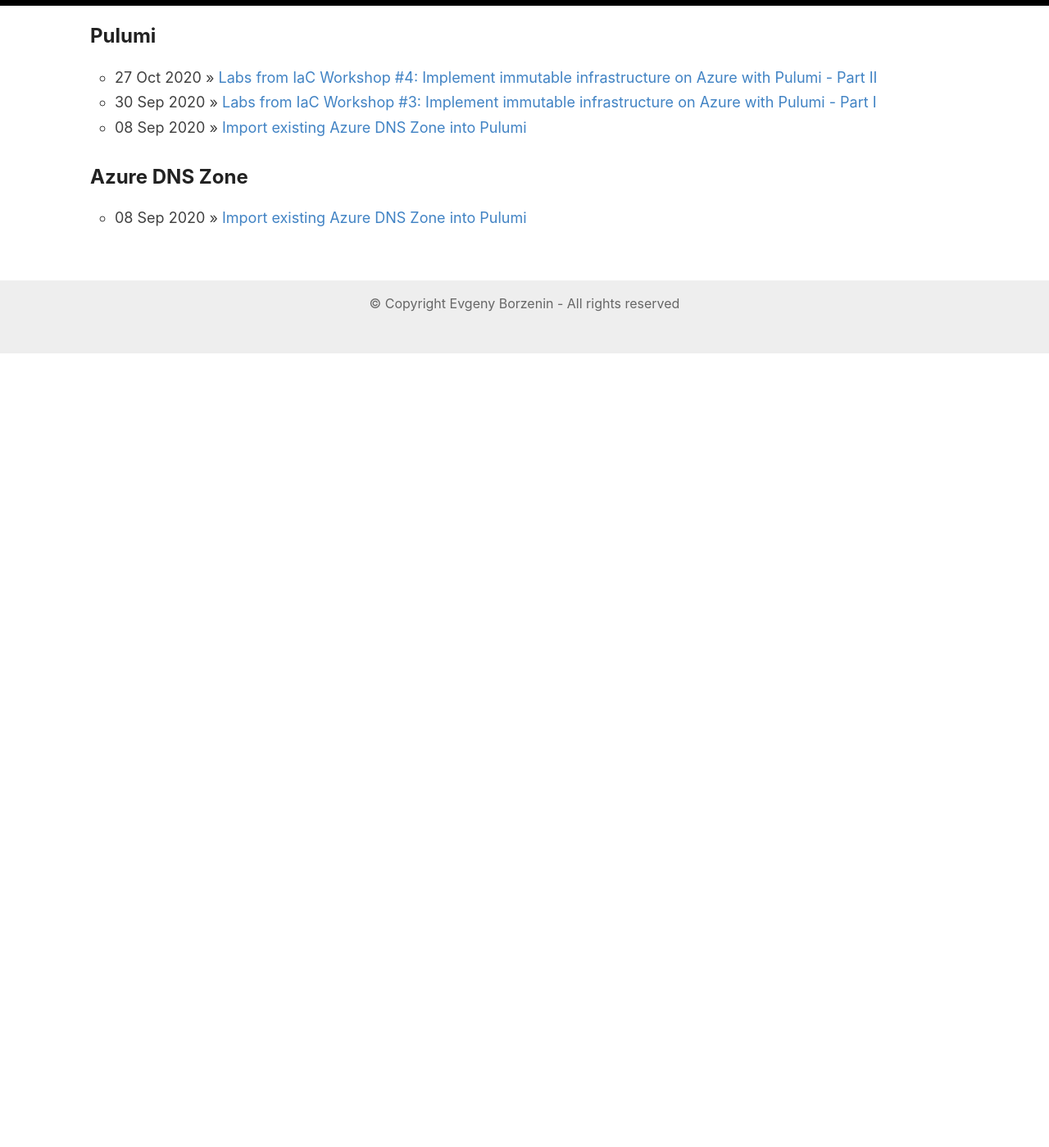
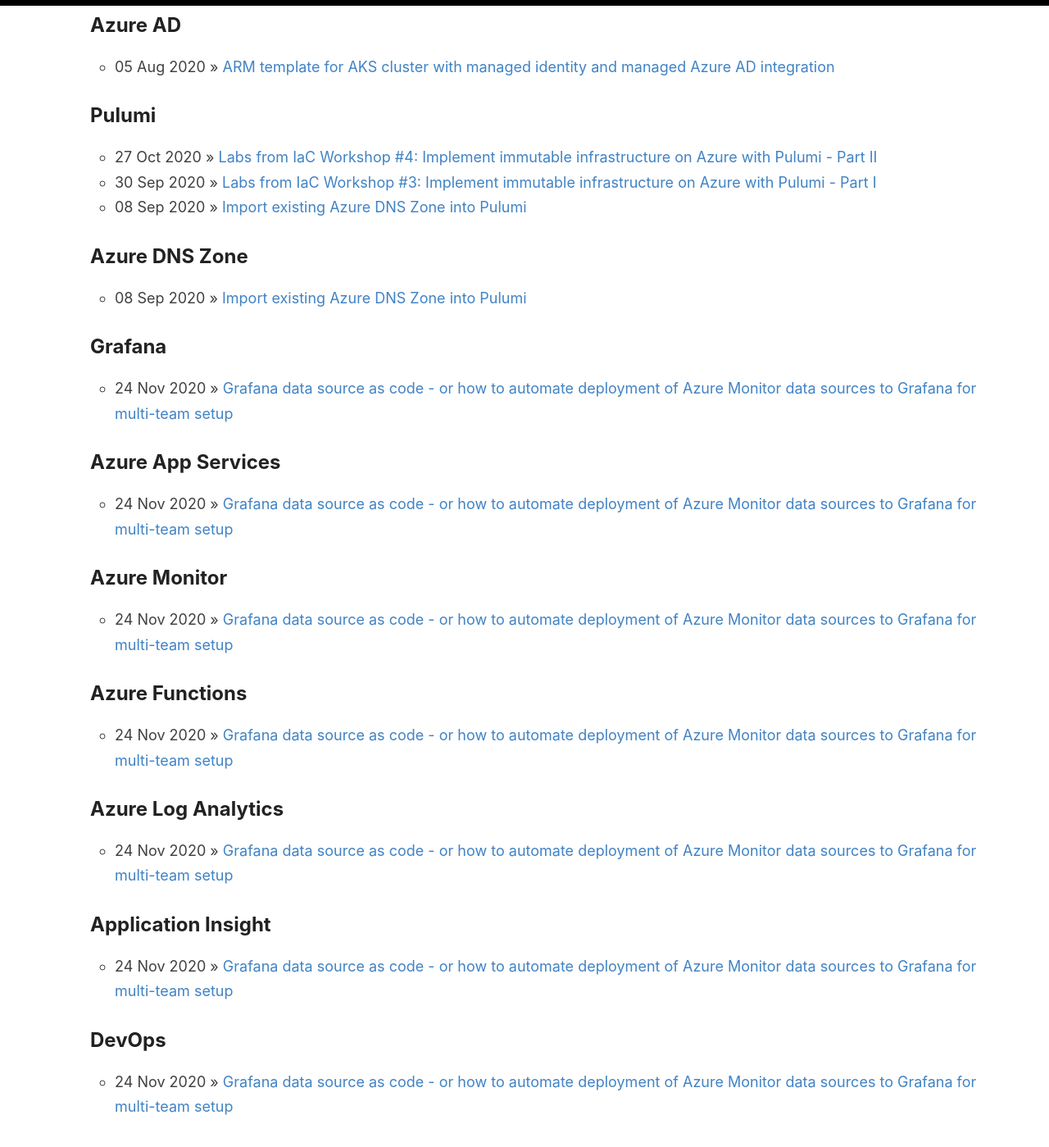
Before and after one commit to evgenyb/evgenyb.github.io, a Jekyll site: the page built from _pages/tags.md, in a window 1280 px wide and 1400 px high, scrolled down 3430 px. Shown: the whole window at 82% size. Built offline with Jekyll 4.4.1, drawn with Linux system fonts in a browser that asks for light colours; nearby versions of some CDN libraries; before the commit the page ends 3861 px from its top, so only the background shows below that; some of the changed lines change nothing that is shown; some of the changed text lies outside the part shown.

Commit message:
Evgenyb/issue6 (#27)
* Start new post about grafana data source provisioning

* Work with iteration 2

* Add script and template. Try to improve other content

* Write example how to configure AppInsight data source

* Cleaning up content

* Add image

* Cleaning up content

* Cleaning up content

* Fix grafana documentation links

* Rename post

* Add link to github issue

* Fix broken frafana doc links

* Working with the content

* QA

````diff
--- /dev/null
+++ b/_posts/2020-11-24-grafana-data-source-as-code-or-how-to-deploy-azure-monitor-data-course-to-grafana.md
@@ -0,0 +1,439 @@
+---
+layout: post
+title: "Grafana data source as code - or how to automate deployment of Azure Monitor data sources to Grafana for multi-team setup"
+date: 2020-11-24
+image: ../images/2020-05-18-infra.png
+description: "Grafana supports many different storage back-ends for your time series data, including Azure Monitor, Log Analytics and Application Insights. In this blogpost I show how you can automate provision of grafana data-source for Azure time-series data-sources."
+categories: ["Grafana", "Azure App Services", "AKS", "Azure Monitor", "Azure Functions", "Azure Log Analytics", "Application Insight", "DevOps"]
+githubissuesid: 26
+---
+
+In my current project, the most of the workload is running on Azure ([Azure Kubernetes Service](https://azure.microsoft.com/nb-no/services/kubernetes-service?WT.mc_id=AZ-MVP-5003837), [Azure Functions](https://docs.microsoft.com/en-us/azure/azure-functions?WT.mc_id=AZ-MVP-5003837) and [Azure App Services](https://docs.microsoft.com/en-us/azure/app-service?WT.mc_id=AZ-MVP-5003837)) and we use [Azure Monitor](https://docs.microsoft.com/en-us/azure/azure-monitor/overview?WT.mc_id=AZ-MVP-5003837), [Azure Log Analytics](https://docs.microsoft.com/en-us/azure/azure-monitor/log-query/log-analytics-overview?WT.mc_id=AZ-MVP-5003837) and [Application Insight](https://docs.microsoft.com/en-us/azure/azure-monitor/app/app-insights-overview?WT.mc_id=AZ-MVP-5003837) to collect and analyse our logs and metrics. However, for the metrics visualization and alerts we use [Grafana](https://grafana.com/).
+
+![infra](../images/2020-05-18-infra.png)
+
+## Grafana terminology
+
+Let's start by introducing some of the terms used in Grafana.
+
+### Data source
+
+Grafana supports many different storage back-ends for your time series data ([data-source](https://grafana.com/docs/grafana/latest/datasources/#data-sources)). Each data-source has a specific Query Editor that is customized for the features and capabilities that the particular data-source exposes.
+
+It is not a surprise that [Azure Monitor](https://grafana.com/docs/grafana/latest/datasources/azuremonitor/) is one of the supported data-sources.
+
+#### Azure Monitor data-source
+
+The Grafana Azure Monitor data-source supports the following services:
+
+* [Azure Monitor](https://grafana.com/docs/grafana/latest/datasources/azuremonitor/#query-the-azure-monitor-service) - the platform service that provides a single source for monitoring Azure resources.
+* [Application Insights](https://grafana.com/docs/grafana/latest/datasources/azuremonitor/#query-the-application-insights-service) - an extensible Application Performance Management (APM) service for web developers on multiple platforms.
+* [Azure Log Analytics](https://grafana.com/docs/grafana/latest/datasources/azuremonitor/#querying-the-azure-log-analytics-service) - a service that gives you access to log data collected by Azure Monitor.
+
+### Dashboard
+
+A [dashboard](https://grafana.com/docs/grafana/latest/dashboards/) is a set of one or more panels organized and arranged into one or more rows. Grafana ships with a variety of Panels. Each panel can interact with data from any configured Grafana [Data Source](https://grafana.com/docs/grafana/latest/datasources/#data-sources).
+Dashboards can be tagged.
+
+### Alert
+
+[Alerts](https://grafana.com/docs/grafana/latest/alerting/#alerts-overview) allow you to identify problems in your system moments after they occur. By quickly identifying unintended changes in your system, you can minimize disruptions to your services.
+
+### Users and Teams
+
+[Users](https://grafana.com/docs/grafana/latest/manage-users/#users) are named accounts in Grafana that can be granted permissions to access resources throughout Grafana.
+
+[Teams](https://grafana.com/docs/grafana/latest/manage-users/#teams) allow you to grant permissions for a group of users.
+
+## Teams structure
+
+There are several independent autonomous teams and they use different Azure Monitor services to collect logs and metrics from applications and services owned by these teams. Azure Monitor services are deployed to different resource groups at different subscriptions.
+
+At the same time, all teams use the same Grafana instance. To visualize their data, teams need to configure their own Grafana data-sources, connected to the teams' Azure Monitor services. With data-sources in place, teams can create dashboards and alerts using their data-sources.
+
+How should we organize Grafana resources in such a multi-team environment?
+
+## Structuring Grafana resources
+
+Here are some of our conventions:
+
+* Grafana instance is deployed and running inside AKS cluster.
+* We use Azure AD integration for Grafana. That means that users have to use their Azure AD accounts to login to Grafana. I will cover how to enable Azure AD integration for Grafana instance running in AKS in one of the later posts.
+* Users are assigned to one (or several) Grafana Teams. The same name is used for Grafana Team and Azure AD team.
+* Each team has its own Dashboard folder with the same name as the Team name.
+* We use Access Control List (ACL) model to [limit access](https://grafana.com/docs/grafana/latest/permissions/dashboard_folder_permissions/#dashboard-and-folder-permissions) to dashboard folder.
+* We use dashboard `tags` to link dashboards to the teams.
+
+## Deployment of Grafana resources owned by the teams
+
+For dashboards, we are currently evaluating [grafonnet](https://grafana.github.io/grafonnet-lib/). The idea is that teams implement Grafana dashboard as code and deploy them to Grafana with CI/CD pipelines.
+
+When it comes to data-source provisioning, there are 3 ways you can deploy data-source in Grafana:
+
+1. Click-ops via Grafana UI
+2. Use [Data source API](https://grafana.com/docs/grafana/latest/http_api/data_source/)
+3. Configure the data-source with [provisioning](https://grafana.com/docs/grafana/latest/datasources/azuremonitor/#configure-the-data-source-with-provisioning)
+
+Options 1 is not an option at all, it's a good way to learn and "play around", but can't be used for automation. Option 3 allows you to provision dashboards during Grafana deployment and this is good option for post provisioning configuration. But in our case, teams should be able to configure and deploy their data-sources themselves at any time. Therefore we decided to go for a declarative approach. That means that teams will configure their data-sources as `json` files, create a PR to the Grafana resources repository, and when PR is approved and merged, data-sources will be automatically deployed to Grafana using Azure DevOps CI/CD pipelines.
+
+## Azure monitor data-source configuration
+
+Let's check what it takes to configure Azure Monitor data-source.
+Azure Monitor data-source can access metrics from different services and each service can be configured individually.
+
+### Azure Monitor service
+
+For Azure Monitor service, you need 4 pieces of information from Azure:
+
+* Azure AD `Tenant id`
+* Azure AD application `Client Id`
+* Azure AD application `Client Secret`
+* Default Subscription Id
+
+### Azure Log Analytics service
+
+For Azure Log Analytics service, you need to provide the following configuration values:
+
+* Azure AD `Tenant id`
+* Azure AD application `Client Id`
+* Azure AD application `Client Secret`
+* Default `Subscription Id`
+* Default `Workspace`
+
+If you use both Azure Monitor Service and Log analytics Service at the same data-source and if Azure Monitor and Log Analytics are at the same subscription, you can use the same data-source configuration for Azure Monitor and Log Analytics services.
+
+### Application Insights
+
+For Application Insights you need two pieces of information:
+
+* Application Insights `Application ID`
+* Application Insights `API Key`
+
+You can configure different combination of services at the same data-source. It may contain all three services, two of them or just one service.
+
+## Sensitive information
+
+We want to use `json` files for data-source configuration and store them to git repository, and we definitely don't want to hard-code sensitive information, like Azure AD Application `Client secret` or Application Insights `API key`.
+We store sensitive information at Azure Key Vault, and since our teams use different Azure subscriptions for their resources, this sensitive pieces of data-source configuration will be distributed within different key-vaults, owned by the teams.
+
+For instance, if a team wants to add data-source for Application Insights service, they need to specify AppInsights `Application ID` and `API Key`. Since `API Key` is a sensitive information, it will be stored at one of the team's key-vaults and team will provide the following information about the key-vault inside data-source configuration:
+
+* key-vault name
+* key-vault resource group name
+* key-vault subscription id
+* key-vault secret name
+
+If we "transform" this information to `json`, it will look like this:
+
+```json
+...
+"apiKey": {
+    "keyvault": {
+        "name": "iac-foobar-infra-kv",
+        "subscriptionId": "00000000-0000-0000-0000-000000000000",
+        "resourceGroupName": "iac-app-foobar-rg",
+        "secretName": "appinsight-api-key"
+    }
+}
+...
+```
+
+## Configuration file
+
+We decided to use one file per data-source type, and here is the complete configuration file structure for `grafana-azure-monitor-datasource` type:
+
+```json
+{
+    "name": "",
+    "environment": "",
+    "team": "",
+    "type": "grafana-azure-monitor-datasource",
+    "monitor": {
+        "subscriptionId": "",
+        "tenantId": "",
+        "clientId": "",
+        "clientSecret": {
+            "keyvault": {
+                "name": "",
+                "subscriptionId": "",
+                "resourceGroupName": "",
+                "secretName": ""
+            }
+        }
+    },
+    "logAnalytics": {
+        "subscriptionId": "",
+        "tenantId": "",
+        "workspace": "",
+        "clientId": "",
+        "clientSecret": {
+            "keyvault": {
+                "name": "",
+                "subscriptionId": "",
+                "resourceGroupName": "",
+                "secretName": ""
+            }
+        }
+    },
+    "appInsights": {
+        "applicationId": "",
+        "apiKey": {
+            "keyvault": {
+                "name": "",
+                "subscriptionId": "",
+                "resourceGroupName": "",
+                "secretName": ""
+            }
+        }
+    }
+}
+```
+
+### name
+
+the "logical" name of the data-source
+
+### environment
+
+Teams may have different environments for their resources and each environment may have its own set of Azure Monitor, Log Analytics or Application Insights services. In this case, teams need to create a data-source for each environment and the actual name of the data-source in Grafana will be composed as: `datasource-name-environment-ds`.
+
+### team
+
+name of the team owning data-source
+
+### type
+
+as of now, we only use one data-source type, but eventually, we may have other type of data-source (for example, prometheus). For Azure Monitor data-source, the type is set to `grafana-azure-monitor-datasource`.
+
+### monitor
+
+If a team uses Azure Monitor service, they need to add `monitor` section and provide the following information:
+
+* subscriptionId - Azure Monitor `Subscription Id`
+* tenantId - Azure AD `Tenant Id`
+* clientId - Azure AD `Application Id`
+* clientSecret - reference to key-vault secret containing Azure AD Application secret
+
+### logAnalytics
+
+If a team uses Log Analytics service, they need to add `logAnalytics` section and provide the following information:
+
+* subscriptionId - Azure Monitor `Subscription Id`
+* tenantId - Azure AD `Tenant Id`
+* workspace - Log Analytics default workspace id
+* clientId - Azure AD `Application Id`
+* clientSecret - reference to key-vault secret containing Azure AD Application secret
+
+### appInsights
+
+If a team uses Application Insights service, they need to add `appInsights` section and provide the following information:
+
+* applicationId - Application Insights `Application Id`
+* apiKey - reference to key-vault secret containing Application Insights `API Key`
+
+## Provisioning script
+
+In our case, we use bash with [`jq`](https://stedolan.github.io/jq/) to work with `json`, `az cli` to get access to Azure resources (like key-vaults) and `curl` to call Grafana rest API, and here is what our provisioning script does:
+
+* Reads input parameters
+* Reads Grafana admin user password from the key-vault
+* Reads json configuration from the data-source file
+* Parses `name`, `type` and `team` information
+* If data-source contains `monitor` section, parses it and extracts all configuration values. Reads `clientSecret` property value from the specified key-vault.
+* If data-source contains `logAnalytics` section, parses it and extracts all configuration values. Reads `clientSecret` property value from the specified key-vault.
+* If data-source contains `appInsights` section, parses it and extracts all configuration values. Reads `apiKey` property value from the specified key-vault.
+* Replaces all placeholders with actual values in datasource template file
+* Checks if data-source already exists
+* If it does, updates existing data-source using Grafana Rest API
+* If it doesn't, creates a new data-source using Grafana Rest API
+
+Here are some fragments of the script:
+
+```bash
+...
+
+function parseSecretValue() {
+    secretSectionJson=$1
+    secretValue=""
+    keyvaultName=$(echo ${secretSectionJson} | jq -r .keyvault.name)
+    keyvaultSubscriptionId=$(echo ${secretSectionJson} | jq -r .keyvault.subscriptionId)
+    keyvaultResourceGroupName=$(echo ${secretSectionJson} | jq -r .keyvault.resourceGroupName)
+    keyvaultSecretName=$(echo ${secretSectionJson} | jq -r .keyvault.secretName)
+    echo -e "Reading ${keyvaultSecretName} secret from ${keyvaultName}(${keyvaultSubscriptionId})"
+    secretValue=$(az keyvault secret show -n ${keyvaultSecretName} --vault-name ${keyvaultName} --subscription ${keyvaultSubscriptionId} --query value -o tsv)
+}
+
+echo -e "Reading data source configuration from ${datasourceFile} file"
+json=$(jq -r '.' ${datasourceFile})
+
+name=$(echo $json | jq -r .name)
+team=$(echo $json | jq -r .team)
+type=$(echo $json | jq -r .type)
+environment=$(echo $json | jq -r .environment)
+
+echo -e "Check if data source contains Monitor section"
+if [[ $(echo $json | jq 'has("monitor")') == true ]]; then
+    echo -e "Monitor section exists, parsing configuration"
+    subscriptionId=$(echo ${json} | jq -r .monitor.subscriptionId)
+    tenantId=$(echo ${json} | jq -r .monitor.tenantId)
+    clientId=$(echo ${json} | jq -r .monitor.clientId)
+    if [[ $(echo $json | jq .monitor | jq 'has("clientSecret")') = true ]]; then
+        parseSecretValue "$(echo $json | jq .monitor.clientSecret)"
+        clientSecret=${secretValue}
+    else
+        echo -e "No clientSecret information specified. Aborting..."
+    fi
+else
+    echo -e "Monitor section isn't configured..."
+    subscriptionId=""
+    tenantId=""
+    clientId=""
+    clientSecret=""
+fi
+
+...
+
+dataSourceName="${name}-${environment}-ds"
+echo -e "Check if $dataSourceName already exists"
+dataSourceId=$(curl -s -u admin:${adminPassword} \
+        -X GET "$grafanaRestAPIUrl/api/datasources/name/${dataSourceName}" \
+        -H 'content-type: application/json' \
+        -H 'accept: application/json' | jq .id -r)
+if [[ ${dataSourceId} == "null" ]]; then
+    dataSourceId=0
+fi
+
+echo -e "Transforming azure-monitor-datasource-template.json to azure-monitor-datasource.json"
+cat ./templates/azure-monitor-datasource-template.json | \
+     sed -e 's|{dataSourceId}|'${dataSourceId}'|g' | \
+     sed -e 's|{dataSourceName}|'"${dataSourceName}"'|g' | \
+     sed -e 's|{clientId}|'"${clientId}"'|g' | \
+     sed -e 's|{clientSecret}|'"${clientSecret}"'|g' | \
+     sed -e 's|{subscriptionId}|'"${subscriptionId}"'|g' | \
+     sed -e 's|{tenantId}|'"${tenantId}"'|g'  | \
+     sed -e 's|{logAnalyticsDefaultWorkspace}|'"${logAnalyticsDefaultWorkspace}"'|g'  | \
+     sed -e 's|{logAnalyticsClientId}|'"${logAnalyticsClientId}"'|g'  | \
+     sed -e 's|{logAnalyticsClientSecret}|'"${logAnalyticsClientSecret}"'|g'  | \
+     sed -e 's|{logAnalyticsSubscriptionId}|'"${logAnalyticsSubscriptionId}"'|g'  | \
+     sed -e 's|{logAnalyticsTenantId}|'"${logAnalyticsTenantId}"'|g'  | \
+     sed -e 's|{appInsightsAppId}|'"${appInsightsAppId}"'|g'  | \
+     sed -e 's|{appInsightsApiKey}|'"${appInsightsApiKey}"'|g'  > "${dataSourceName}.json"
+
+if [[ ${dataSourceId} == 0 ]]; then
+    echo -e "Deploying new grafana Data Source ${dataSourceName} from ${dataSourceName}.json file using ${grafanaRestAPIUrl} rest API"
+    dataSourceId=$(curl -s -u admin:${adminPassword} \
+            -X POST "$grafanaRestAPIUrl/api/datasources" \
+            -H 'content-type: application/json' \
+            -H 'accept: application/json' \
+            --data-binary "@${dataSourceName}.json" | jq .datasource.id -r)
+else
+    echo -e "Updating grafana Data Source ${dataSourceName}(${dataSourceId}) from ${dataSourceName}.json file using ${grafanaRestAPIUrl} rest API"
+    dataSourceId=$(curl -s -u admin:${adminPassword} \
+            -X PUT "$grafanaRestAPIUrl/api/datasources/${dataSourceId}" \
+            -H 'content-type: application/json' \
+            -H 'accept: application/json' \
+            --data-binary "@${dataSourceName}.json" | jq .datasource.id -r)
+fi
+...
+```
+
+and here is the data-source template file
+
+```json
+{
+    "id": {dataSourceId},
+    "name": "{dataSourceName}",
+    "type": "grafana-azure-monitor-datasource",
+    "access": "proxy",
+    "isDefault": false,
+    "basicAuth": false,
+    "jsonData": {
+        "clientId": "{clientId}",
+        "cloudName": "azuremonitor",
+        "subscriptionId": "{subscriptionId}",
+        "tenantId": "{tenantId}",
+        "azureLogAnalyticsSameAs": false,
+        "logAnalyticsClientId": "{logAnalyticsClientId}",
+        "logAnalyticsDefaultWorkspace": "{logAnalyticsDefaultWorkspace}",
+        "logAnalyticsSubscriptionId": "{logAnalyticsSubscriptionId}",
+        "logAnalyticsTenantId": "{logAnalyticsTenantId}",
+        "appInsightsAppId": "{appInsightsAppId}"
+    },
+    "secureJsonData": {
+        "clientSecret": "{clientSecret}",
+        "logAnalyticsClientSecret": "{logAnalyticsClientSecret}",
+        "appInsightsApiKey": "{appInsightsApiKey}"
+    }
+}
+```
+
+### Example
+
+My team uses Application Insights called `iac-foobar-dev-ai` deployed to `iac-foobar-dev-rg`. We use `iac-foobar-dev-infra-kv` for infrastructure related sensitive configuration.
+If I want to create new data-source with Application Insights service to Grafana, I will need to find 2 Application Insights configuration elements:
+
+* Application Insights `Application ID`
+* Create new `API Key`
+
+### Find Application Insights Application ID
+
+You can find your Application Insights `Application ID` at the portal under `API Access` right menu item. Or you can use `az cli` to get this information.
+
+```bash
+az monitor app-insights component show --app iac-foobar-dev-ai -g iac-foobar-dev-rg --query appId -o tsv
+```
+
+Note, you may need to install `application-insights` `az cli` extension:
+
+```bash
+az extension add -n application-insights
+```
+
+### Create API Key and store it to key-vault
+
+You can create new `API Key` from the portal at the `API Access` page. And you can copy value and create new secret at the key-vault.
+
+Or you can use `az cli` to both create new `API key` and store it in the key-vault:
+
+```bash
+apiKey=$(az monitor app-insights api-key create --app iac-foobar-dev-ai --api-key grafana-key -g iac-foobar-dev-rg --query apiKey --read-properties ReadTelemetry -o tsv)
+az keyvault secret set -n appinsight-api-key --vault-name iac-foobar-dev-infra-kv --value ${apiKey}
+```
+
+With `Application ID` and `API key` in place, I need to create new `foobar-dev.json` file with the following content:
+
+```json
+{
+    "name": "foobar",
+    "team": "dev",
+    "type": "grafana-azure-monitor-datasource",
+    "appInsights": {
+        "applicationId": "your-application-id-value",
+        "apiKey": {
+            "keyvault": {
+                "name": "iac-foobar-dev-infra-kv",
+                "subscriptionId": "00000000-0000-0000-0000-000000000000",
+                "resourceGroupName": "iac-foobar-dev-rg",
+                "secretName": "appinsight-api-key"
+            }
+        }
+    }
+}
+
+```
+
+And then I can deploy my data-source to the `test` Grafana instance by executing the following script:
+
+```bash
+./deploy-azure-monitor-datasource.sh test foobar-dev.json
+```
+
+## Useful links
+
+* [Grafana data-source provisioning](https://grafana.com/docs/grafana/latest/administration/provisioning/#data-sources)
+* [Grafana Data-source API](https://grafana.com/docs/grafana/latest/http_api/data_source/)
+* [Grafana Azure Monitor data-source](https://grafana.com/docs/grafana/latest/features/datasources/azuremonitor/)
+* [Grafana Alerts](https://grafana.com/docs/grafana/latest/alerting/#alerts-overview)
+* [jq - a lightweight and flexible command-line JSON processor](https://stedolan.github.io/jq/)
+
+With that - thanks for reading!
````
Also changed, not shown: _layouts/default.html (line endings or trailing spaces), images/2020-05-18-infra.png (added).
